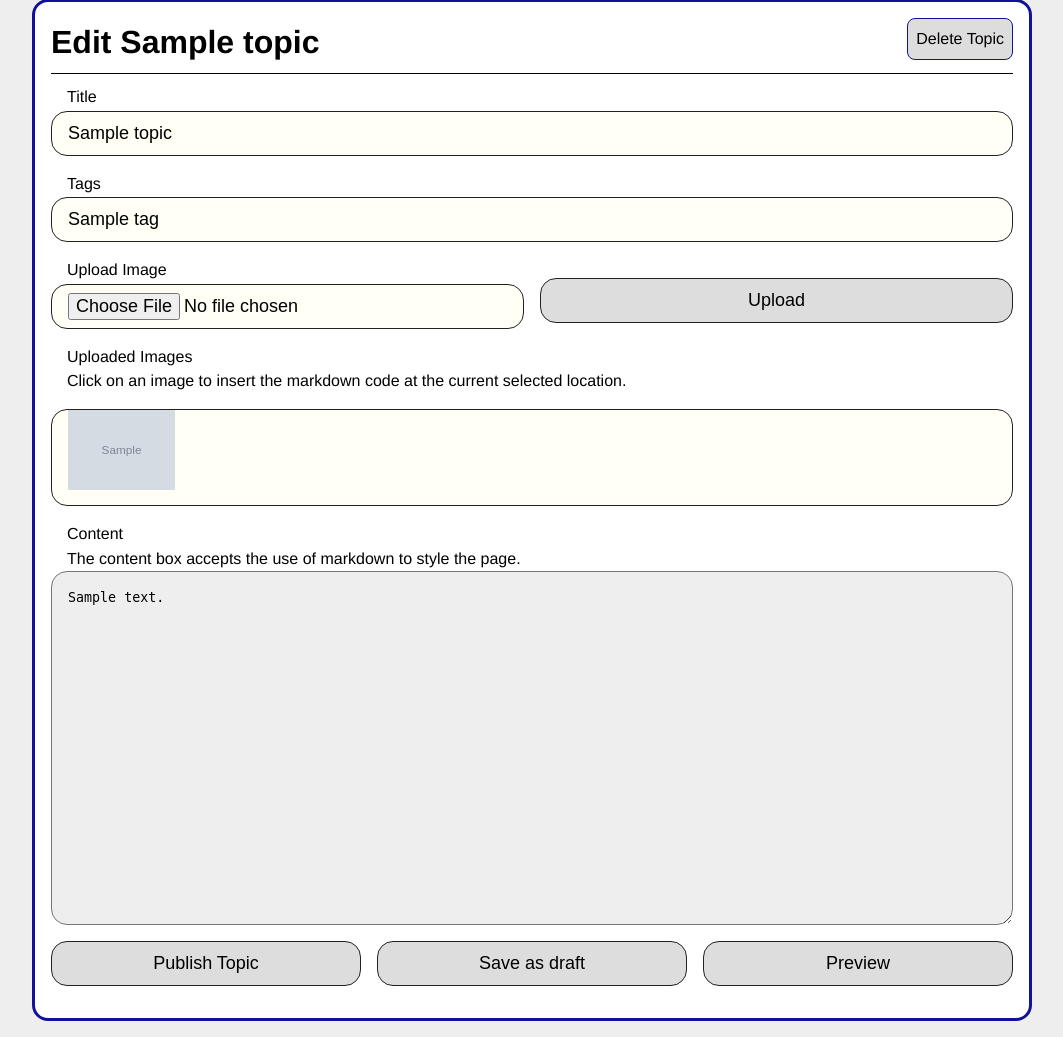
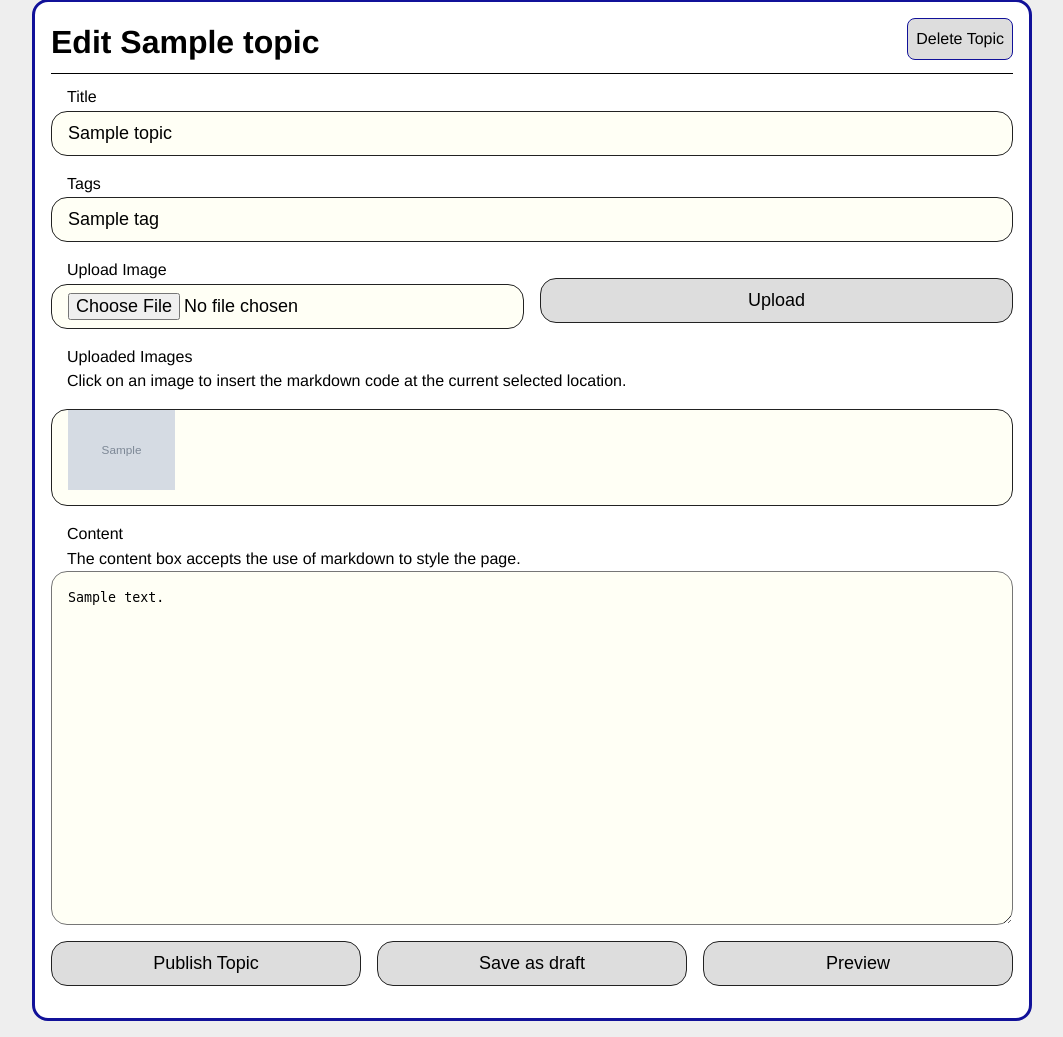
Before and after one commit to timothyf1/cmt120-flask, a Flask app: a page that uses portfolio/templates/base.html in a window 1280 px wide. Shown: the part 139-1176 px from the top of the page, without its empty margins (108-1171 px from the left). Run offline with Flask 3, Linux system fonts and the light colour scheme; a user stored in the database is signed in; tables that the repository leaves empty hold one stand-in row (values such as "Sample post"); grey boxes marked "Sample" are stand-in pictures; some libraries are stand-ins or nearby versions.

Commit message:
incorrect colour variable for text-area bg

```diff
--- a/portfolio/static/css/style.css
+++ b/portfolio/static/css/style.css
@@ -123,7 +123,7 @@ form {
 }
 
 .form-element > textarea {
-    background-color: var(--background-color);
+    background-color: var(--inp-background-color);
     color: var(--text-color);
     outline-color: var(--inp-border-color);
     padding: 1rem;
```
